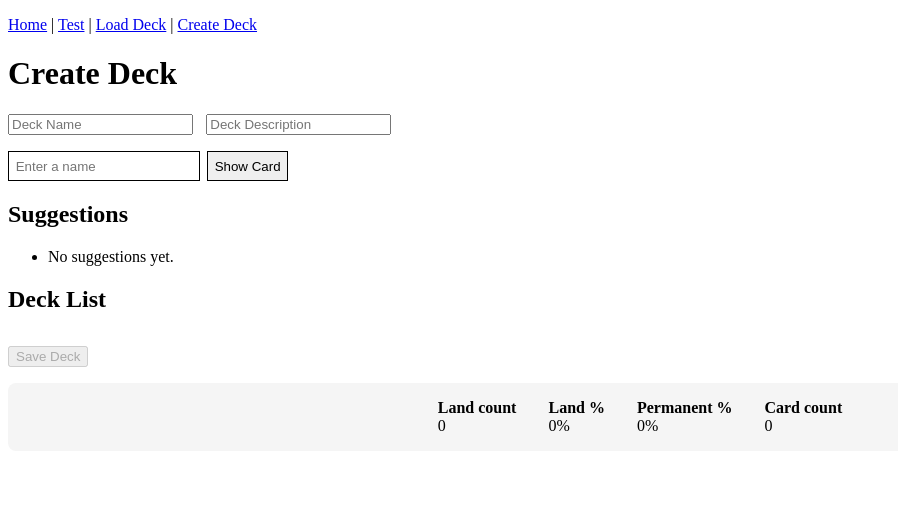
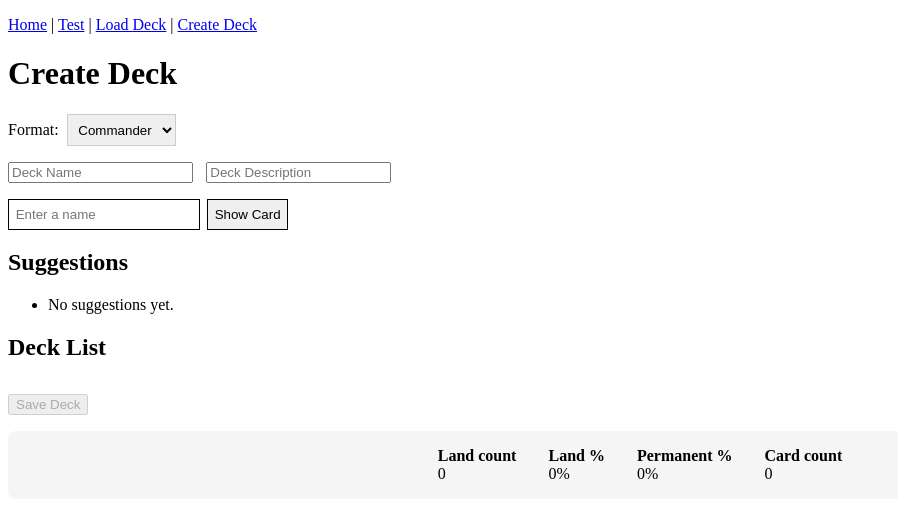
Before and after one commit to Isolaee/mtg-webapp, a React (Create React App) app in the folder frontend/: page /createDeck in a window 1280 px wide. Shown: the top 518 px of the page, without its empty margins (0-898 px from the left). Built offline with nearby package versions, Linux system fonts and the light colour scheme.

Commit message:
added formatSelection component

```diff
--- /dev/null
+++ b/frontend/src/components/FormatSelection.tsx
@@ -0,0 +1,44 @@
+import React from "react";
+
+interface FormatSelectionProps {
+  value: string;
+  onChange: (value: string) => void;
+}
+
+const MTG_FORMATS = [
+  "commander",
+  "standard",
+  "modern",
+  "pioneer",
+  "legacy",
+  "vintage",
+  "pauper",
+  "brawl",
+  "historic",
+  "alchemy",
+];
+
+const FormatSelection: React.FC<FormatSelectionProps> = ({
+  value,
+  onChange,
+}) => (
+  <div>
+    <label htmlFor="format-select" style={{ marginRight: "0.5em" }}>
+      Format:
+    </label>
+    <select
+      id="format-select"
+      value={value}
+      onChange={(e) => onChange(e.target.value)}
+      style={{ padding: "0.5em", border: "1px solid #ccc" }}
+    >
+      {MTG_FORMATS.map((format) => (
+        <option key={format} value={format}>
+          {format.charAt(0).toUpperCase() + format.slice(1)}
+        </option>
+      ))}
+    </select>
+  </div>
+);
+
+export default FormatSelection;
--- a/frontend/src/pages/CreateDeckPage.tsx
+++ b/frontend/src/pages/CreateDeckPage.tsx
@@ -3,6 +3,7 @@ import FindCardForm from "../components/FindCard";
 import SuggestionList from "../components/foundCardsContainer";
 import StackVisualizer from "../components/visualStack";
 import DeckStats from "../components/DeckStats";
+import FormatSelection from "../components/FormatSelection";
 import { Card } from "../api";
 
 interface DeckEntry {
@@ -14,6 +15,7 @@ const CreateDeckPage: React.FC = () => {
   const [deck, setDeck] = useState<DeckEntry[]>([]);
   const [deckName, setDeckName] = useState("");
   const [deckDescription, setDeckDescription] = useState("");
+  const [format, setFormat] = useState("commander");
   const [suggestions, setSuggestions] = useState<Card[]>([]);
 
   const handleAddToDeck = (card: Card) => {
@@ -63,6 +65,9 @@ const CreateDeckPage: React.FC = () => {
     <div>
       <h1>Create Deck</h1>
       <div style={{ marginBottom: "1em" }}>
+        <FormatSelection value={format} onChange={setFormat} />
+      </div>
+      <div style={{ marginBottom: "1em" }}>
         <input
           type="text"
           placeholder="Deck Name"
@@ -95,7 +100,7 @@ const CreateDeckPage: React.FC = () => {
       </ul>
       <StackVisualizer
         cards={deck.flatMap((entry) => Array(entry.count).fill(entry.card))}
-        format="EDH"
+        format={format}
         commanderName=""
       />
       <button
```
